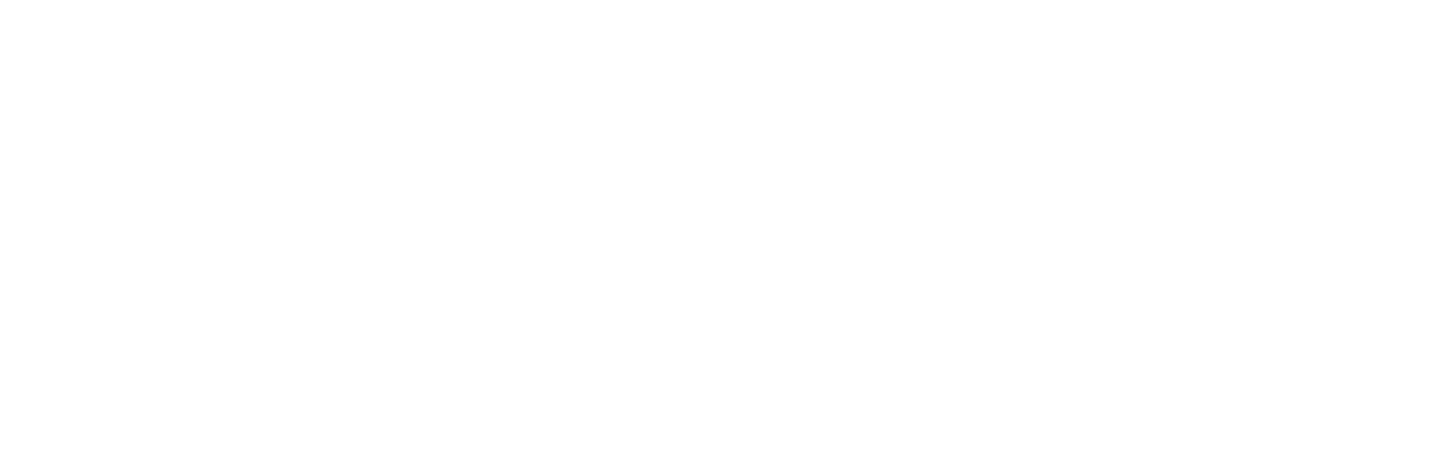
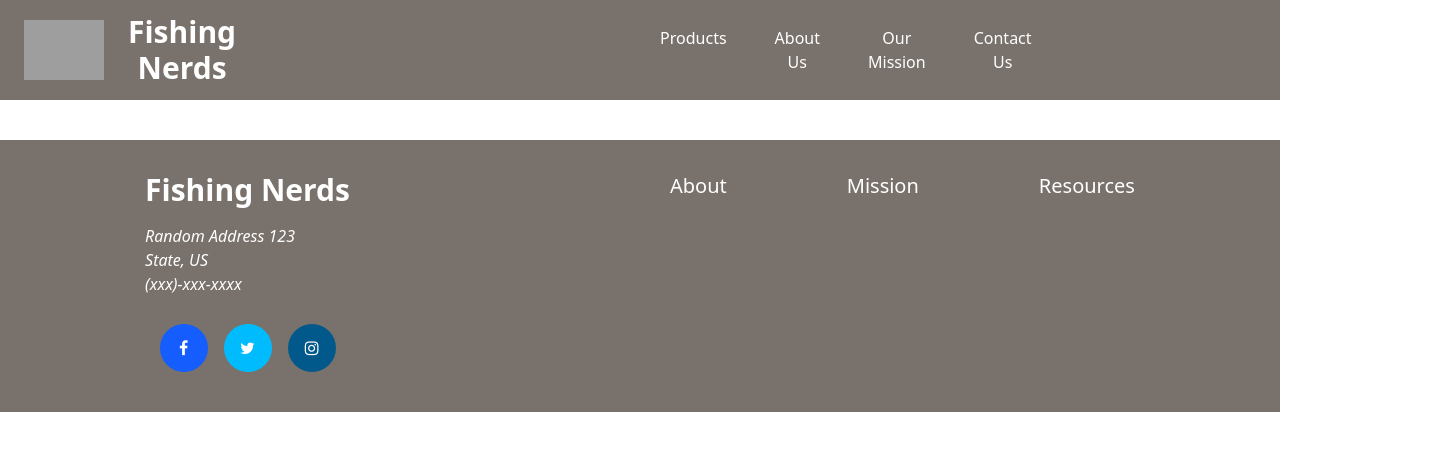
Before and after one commit to ErkanPerkan25/company_web_template, a React (Vite) app: page /products in a window 1280 px wide. Before the commit this address had no page. Shown: the top 450 px of the page, 1440 px wide, since content can reach past the window. Built offline with nearby package versions, Linux system fonts and the light colour scheme; grey boxes are pictures that could not be loaded.

Commit message:
Home page is on a good path but I'm going to move to creating a the product page. Just to start getting other things going and not fall down into the details of only the home page

```diff
--- a/src/App.jsx
+++ b/src/App.jsx
@@ -1,7 +1,8 @@
 import { useState } from 'react'
 import ReactDOM from "react-dom/client"
 import {BrowserRouter, Routes, Route} from "react-router-dom"
-import Home from "./pages/Home"
+import HomePage from "./pages/HomePage"
+import ProductPage from "./pages/ProductPage"
 import './tailwindcss.css'
 
 function App() {
@@ -9,7 +10,8 @@
     return (
         <BrowserRouter>
             <Routes>
-                <Route path="/" element={<Home />} />
+                <Route path="/" element={<HomePage />} />
+                <Route path="/products" element={<ProductPage />}/>
             </Routes>
         </BrowserRouter>
     )
--- a/src/components/HomeAbout.jsx
+++ b/src/components/HomeAbout.jsx
@@ -3,12 +3,14 @@
 function HomeAbout(){
     return(
         <div className="h-125 flex justify-center text-center bg-stone-500 text-white">
-            <div className="w-225 p-15 align-center">
-                <img className="w-45 mr-auto ml-auto" src="assets/vecteezy_big-bass-fish.png" alt="Vecteezy.com" />
-                <h1 className="text-4xl m-5">We are Fishing Nerds</h1>
-                <p>This is about company and how they are and what they do. It can be a mixture of information depending
-                    on what the company wants to describe themselves as.
-                </p>
+            <div className="flex flex-row w-300 p-15 align-center">
+                <img className="mr-auto ml-auto" src="assets/vecteezy_big-bass-fish.png" alt="Vecteezy.com" />
+                <div className="justify-center ml-40 mt-auto mb-auto">
+                    <h1 className="text-4xl m-5">We are Fishing Nerds</h1>
+                    <p>This is about company and how they are and what they do. It can be a mixture of information depending
+                        on what the company wants to describe themselves as.
+                    </p>
+                </div>
             </div>
         </div>
     )
--- a/src/components/Navbar.jsx
+++ b/src/components/Navbar.jsx
@@ -7,12 +7,17 @@
         <div className="relative sticky h-25 flex flex-row items-center bg-stone-500 text-white">
             <img className="w-20 m-6" src="assets/vecteezy_big-bass-fish.png" alt="Vecteezy.com" />
             <h1 className="text-3xl font-bold text-center"><Link to="/">Fishing Nerds</Link></h1>
-            <ul className="ml-120 flex flex-row justify-center text-center">
-                <li className="p-6"><Link>Products</Link></li>
+            <ul className="ml-100 flex flex-row justify-center text-center">
+                <li className="p-6"><Link to="/products">Products</Link></li>
                 <li className="p-6"><Link>About Us</Link></li>
                 <li className="p-6"><Link>Our Mission</Link></li>
                 <li className="p-6"><Link>Contact Us</Link></li>
             </ul>
+            <div className="ml-80">
+                <a href="#" className="fa fa-search w-12 h-12 p-4 mx-2 my-2 rounded-full text-white text-center"> </a>
+                <a href="#" className="fa fa-user w-12 h-12 p-4 mx-2 my-2 rounded-full text-white text-center"> </a>
+                <a href="#" className="fa fa-shopping-cart w-12 h-12 p-4 mx-2 my-2 rounded-full text-white text-center"> </a>
+            </div>
         </div>
     )
 };
--- /dev/null
+++ b/src/components/ProductItem.jsx
@@ -0,0 +1,13 @@
+import {useState} from "react"
+
+function ProductItem(){
+    return(
+        <div>
+            <div>
+                <img />
+            </div>
+        </div>
+    )
+}
+
+export default ProductItem;
--- /dev/null
+++ b/src/components/ProductList.jsx
@@ -0,0 +1,10 @@
+import {useState} from "react"
+
+function ProductList(){
+    return(
+        <div>
+        </div>
+    )
+}
+
+export default ProductList;
--- a/src/data/CategoryItems.js
+++ b/src/data/CategoryItems.js
@@ -1,14 +1,14 @@
 export default [
     {
-        title: "Rods",
+        title: "Fishing Rods",
         url: "assets/roods.jpg"
     },
     {
-        title: "Reels",
+        title: "Fishing Reels",
         url: "assets/reel.jpg"
     },
     {
-        title: "Baits",
+        title: "Lures",
         url: "assets/baits.jpg"
     },
     {
--- /dev/null
+++ b/src/data/FishingLureItems.js
@@ -0,0 +1,7 @@
+export default [
+    {
+        title: "",
+        cost: 0,
+        url: ""
+    }
+]
--- /dev/null
+++ b/src/data/FishingReelItems.js
@@ -0,0 +1,7 @@
+export default [
+    {
+        title: "",
+        cost: 0,
+        url: ""
+    }
+]
--- /dev/null
+++ b/src/pages/ProductPage.jsx
@@ -0,0 +1,15 @@
+import {useState, useEffect} from "react"
+import Navbar from "../components/Navbar"
+import Footer from "../components/Footer"
+
+function Products(){
+    return(
+        <div>
+            <Navbar />
+
+            <Footer />
+        </div>
+    )
+}
+
+export default Products;
```
Also changed, not shown: src/pages/HomePage.jsx (renamed from src/pages/Home.jsx).
